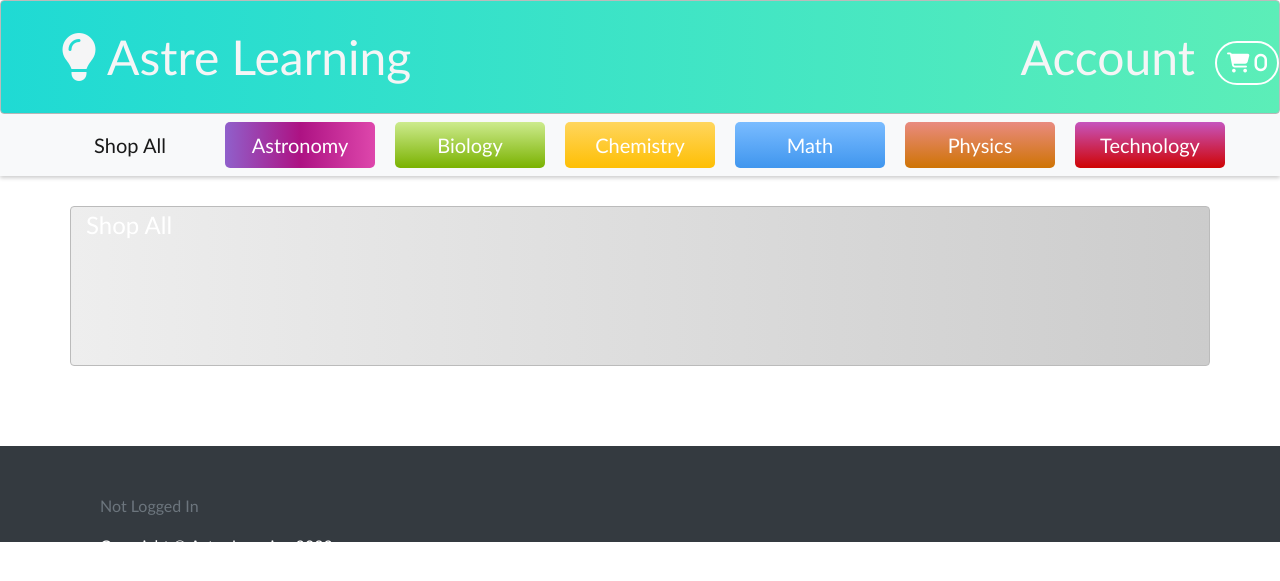
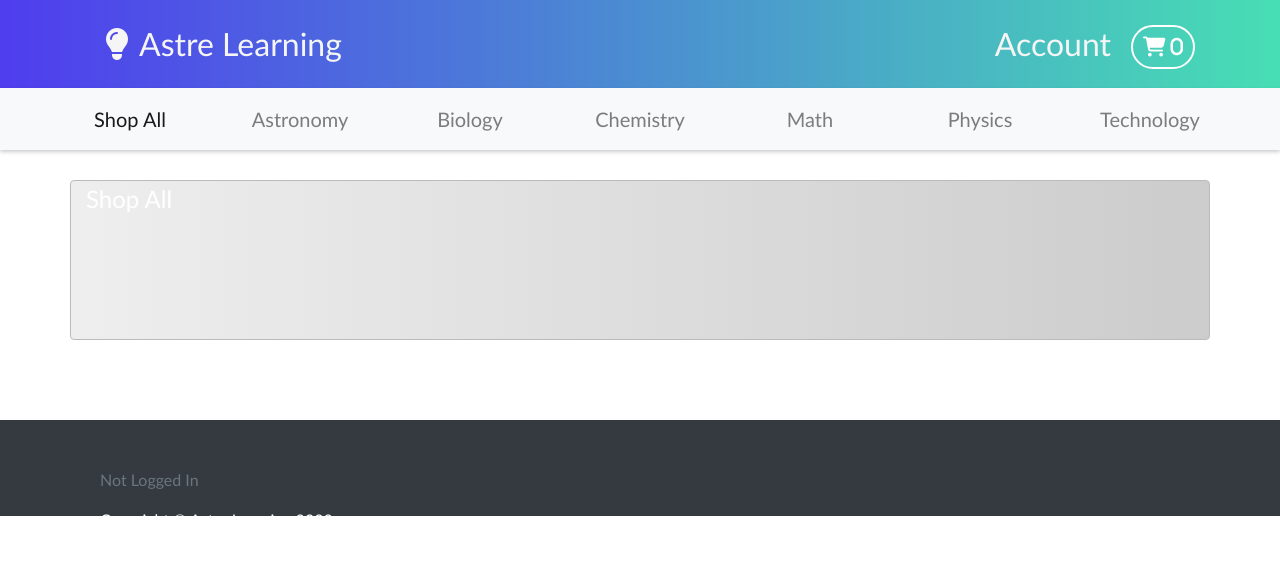
Before and after one commit to aberrante-apps/astre-learning, a PHP site: page /homepage.php in a window 1280 px wide. Shown: the top 581 px of the page. Run offline with PHP 8.4, Linux system fonts and the light colour scheme; data that the repository does not hold is empty; some libraries are stand-ins or nearby versions.

Commit message:
Last commit before I push; I have done my best to preserve as much of Cianna's work in resolving the merge conflict.

```diff
--- a/php/header.php
+++ b/php/header.php
@@ -202,11 +202,12 @@ if(isset($_GET["action"]))
  *  - HEADER - Main Nav
 ----------------------------------------------------------------------------------->
 <header>
- <div class="zone teal">
-
-        <ul class="main-nav">
+  <div class="brandpurple">
+    <div class="container">
+      <div class="row">
+        <ul class="col main-nav">
             <li><a href="homepage.php" class="logo"><i class="fa-solid fa-lightbulb"></i></i>Astre Learning</a></li>
-            <li><span style="font-family:Dancing Script";><?php if (isset($userGreeting)) echo $userGreeting ?></span></li>
+            <li><span style="font-family:Dancing Script; color:white;"><?php if (isset($userGreeting)) echo $userGreeting ?></span></li>
             <div class="push-left">
               <li><a href="<?php if (isset($accountLink)) echo $accountLink ?>">Account</a></li>
               <!-- cart button function -->
@@ -231,6 +232,8 @@ if(isset($_GET["action"]))
         </ul>
       </div>
     </div>
+  </div>
+
 
 <!-----------------------------------------------------------------------------------
     HEADER - toggle-navbar-2
@@ -248,22 +251,22 @@ if(isset($_GET["action"]))
           <a class="nav-link" href="homepage.php">Shop All <span class="sr-only">(current)</span></a>
         </li>
         <li class="nav-item">
-            <a class="nav-link purple" style="color: white" href="page_astronomy.php">Astronomy</a>
+            <a class="nav-link" href="page_astronomy.php">Astronomy</a>
           </li>
           <li class="nav-item">
-            <a class="nav-link green" style="color: white" href="page_biology.php">Biology</a>
+            <a class="nav-link" href="page_biology.php">Biology</a>
           </li>
           <li class="nav-item">
-            <a class="nav-link yellow" style="color: white" href="page_chemistry.php">Chemistry</a>
+            <a class="nav-link" href="page_chemistry.php">Chemistry</a>
           </li>
           <li class="nav-item">
-            <a class="nav-link blue" style="color: white" href="page_math.php">Math</a>
+            <a class="nav-link" href="page_math.php">Math</a>
           </li>
           <li class="nav-item">
-            <a class="nav-link orange" style="color: white" href="page_physics.php">Physics</a>
+            <a class="nav-link" href="page_physics.php">Physics</a>
           </li>
           <li class="nav-item">
-            <a class="nav-link red" style="color: white" href="page_technology.php">Technology</a>
+            <a class="nav-link" href="page_technology.php">Technology</a>
           </li>
       </ul>
       </div>
@@ -271,6 +274,7 @@ if(isset($_GET["action"]))
 <!-- </div> -->
   </nav>
 </header>
+
 
 <!-----------------------------------------------------------------------------------
     SHOPPING CART - Side Nav
@@ -314,7 +318,7 @@ if(isset($_GET["action"]))
                   <!-- Quantity -->
                   <td>
                     <a href="display-products.php?action=subtractFromQuantity&id=<?php echo $values['item_id']; ?>" type="button" class="btn bg-light border rounded-circle"><i class="fas fa-minus"></i></a>
-                    <input type="text" value="<?php echo $values['item_quantity']; ?>" class="form-control w-25 d-inline" disabled>
+                    <input type="text" value="<?php echo $values['item_quantity'];?>" class="form-control w-25 d-inline" disabled>
                     <a href="display-products.php?action=addToQuantity&id=<?php echo $values['item_id']; ?>" type="button" class="btn bg-light border rounded-circle"><i class="fas fa-plus"></i></a>
                   </td>
                   <td><a href="display-products.php?action=delete&id=<?php echo $values['item_id']; ?>"><span class="bi bi-trash" style="color:red;"></span></a></td>
```
Lines whose indentation alone changed are shown as unchanged.
